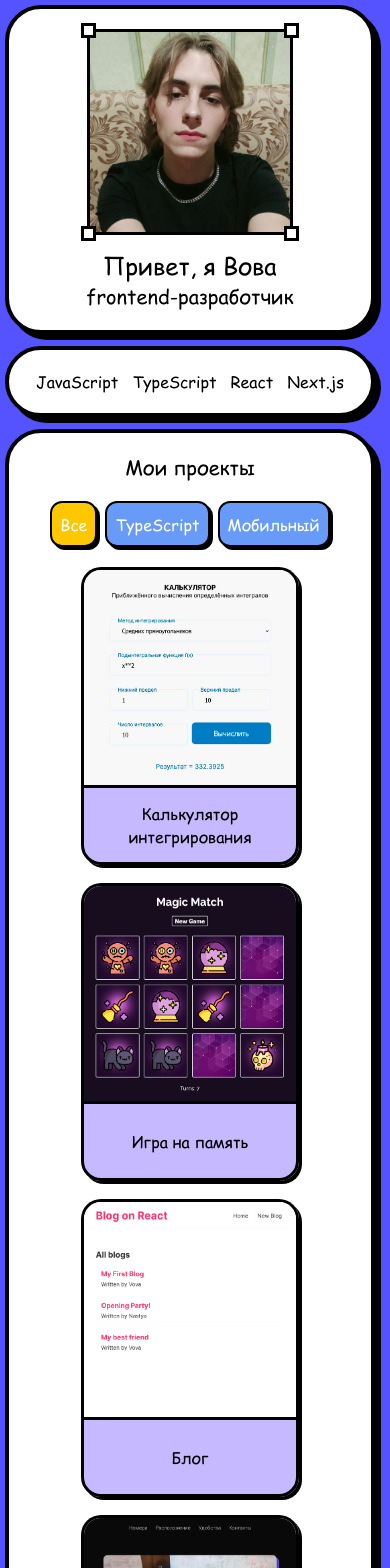
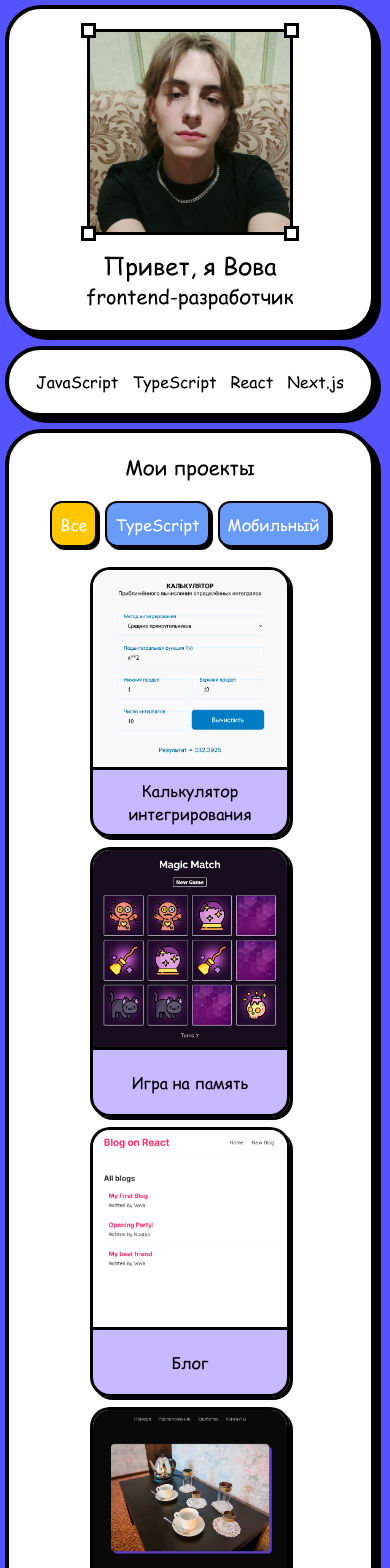
Before and after one commit to Suyukee/portfolio-website, a Next.js app: page / in a window 390 px wide. Shown: the top 1568 px of the page. Built offline with nearby package versions, Linux system fonts and the light colour scheme.

Commit message:
Refactoring

```diff
--- a/src/styles/project-card.module.css
+++ b/src/styles/project-card.module.css
@@ -60,10 +60,19 @@
 
 @media (max-width: 700px) {
 	.card {
+		width: 200px;
 		box-shadow: 3px 3px #000;
 	}
 	.card:active {
 		transform: translateX(2px) translateY(2px);
 		box-shadow: 1px 1px #000;
 	}
+	.card img {
+		width: 200px;
+		height: 200px;
+	}
+	.title {
+		width: 200px;
+		height: 70px;
+	}
 }
--- a/src/styles/project-section.module.css
+++ b/src/styles/project-section.module.css
@@ -35,7 +35,7 @@
 		gap: 20px;
 	}
 	.cards {
-		gap: 18px;
+		gap: 10px;
 	}
 	.filter {
 		gap: 8px;
```
